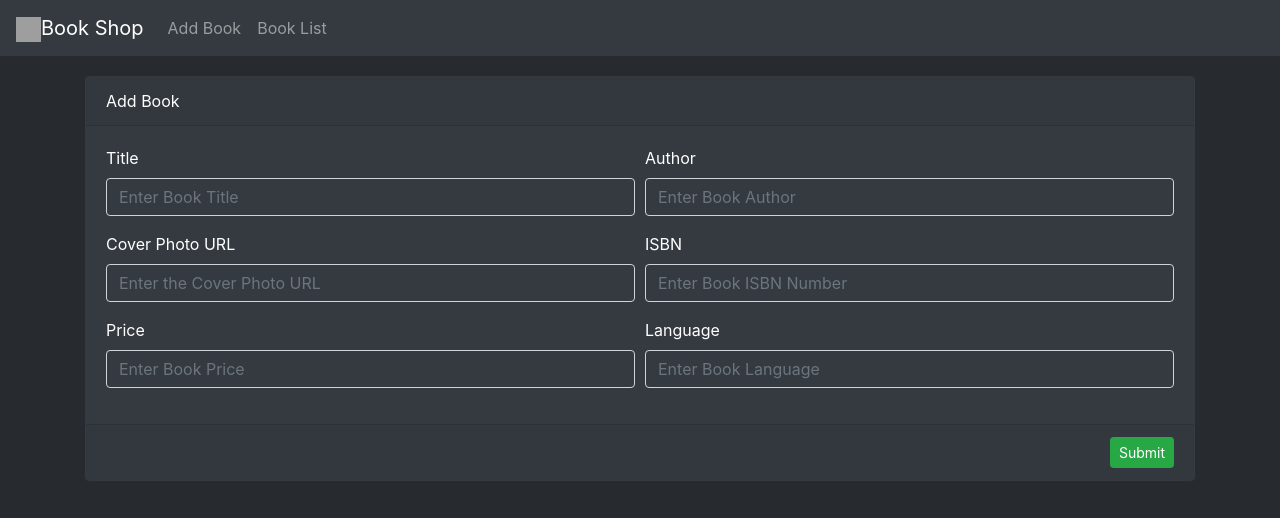
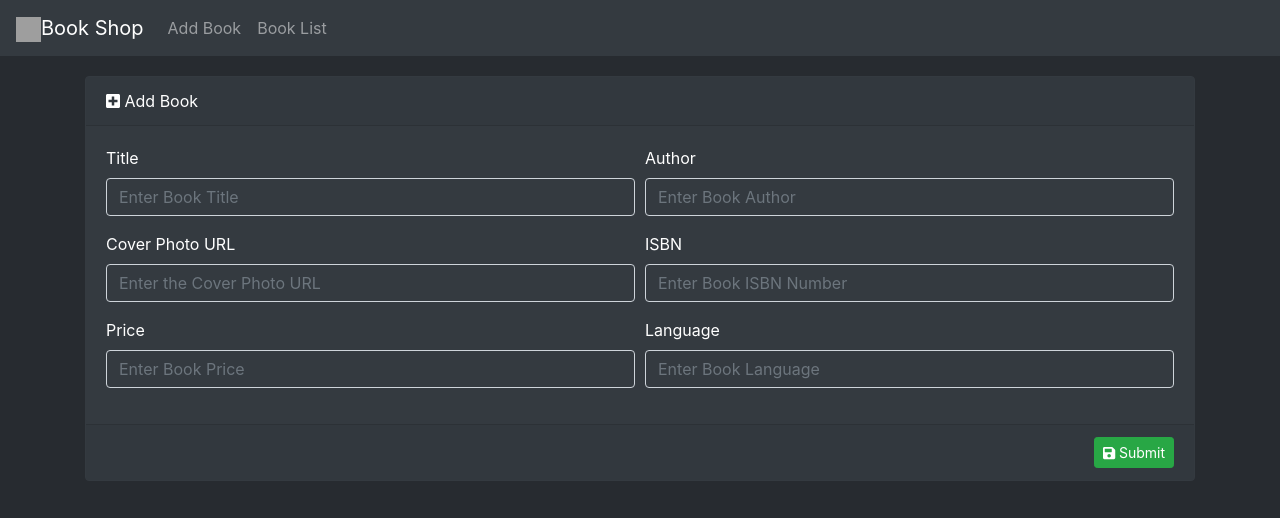
Before and after one commit to james-freitas/book-rest-api-react-example, a React (Create React App) app in the folder src/main/webapp/: page /add in a window 1280 px wide. Shown: the top 518 px of the page. Built offline with nearby package versions, Linux system fonts and the light colour scheme; grey boxes are pictures that could not be loaded.

Commit message:
Add icons for list, add book and save button

```diff
--- a/src/main/webapp/package.json
+++ b/src/main/webapp/package.json
@@ -3,6 +3,9 @@
   "version": "0.1.0",
   "private": true,
   "dependencies": {
+    "@fortawesome/fontawesome-svg-core": "^1.2.35",
+    "@fortawesome/free-solid-svg-icons": "^5.15.3",
+    "@fortawesome/react-fontawesome": "^0.1.14",
     "@testing-library/jest-dom": "^5.11.4",
     "@testing-library/react": "^11.1.0",
     "@testing-library/user-event": "^12.1.10",
--- a/src/main/webapp/src/components/Book.js
+++ b/src/main/webapp/src/components/Book.js
@@ -1,5 +1,7 @@
 import React, { Component } from 'react';
 import { Card, Form, Button, Col } from 'react-bootstrap';
+import { FontAwesomeIcon } from '@fortawesome/react-fontawesome';
+import { faPlusSquare, faSave } from '@fortawesome/free-solid-svg-icons';
 
 class Book extends Component {
 
@@ -24,7 +26,7 @@
   render() {
     return (
       <Card className={"border border-dark bg-dark text-white"}>
-        <Card.Header>Add Book</Card.Header>
+        <Card.Header><FontAwesomeIcon icon={faPlusSquare} /> Add Book</Card.Header>
         <Form onSubmit={this.submitBook} id="bookFormId">
           <Card.Body>
             <Form.Row>
@@ -96,7 +98,7 @@
           </Card.Body>
           <Card.Footer style={{"textAlign":"right"}}>
             <Button size="sm" variant="success" type="submit">
-              Submit
+            <FontAwesomeIcon icon={faSave} /> Submit
             </Button>
           </Card.Footer>
         </Form>
--- a/src/main/webapp/src/components/BookList.js
+++ b/src/main/webapp/src/components/BookList.js
@@ -1,12 +1,13 @@
 import React, { Component } from 'react';
 import { Card, Table } from 'react-bootstrap';
-
+import { FontAwesomeIcon } from '@fortawesome/react-fontawesome';
+import { faList } from '@fortawesome/free-solid-svg-icons';
 
 export default class BookList extends Component {
   render() {
     return (
       <Card className={"border border-dark bg-dark text-white"}>
-        <Card.Header>Book List</Card.Header>
+        <Card.Header><FontAwesomeIcon icon={faList} /> Book List</Card.Header>
         <Card.Body>
           <Table bordered hover striped variant="dark">
             <thead>
```
Also changed, not shown: 1 other file (tests, documents, lock files or other folders).
